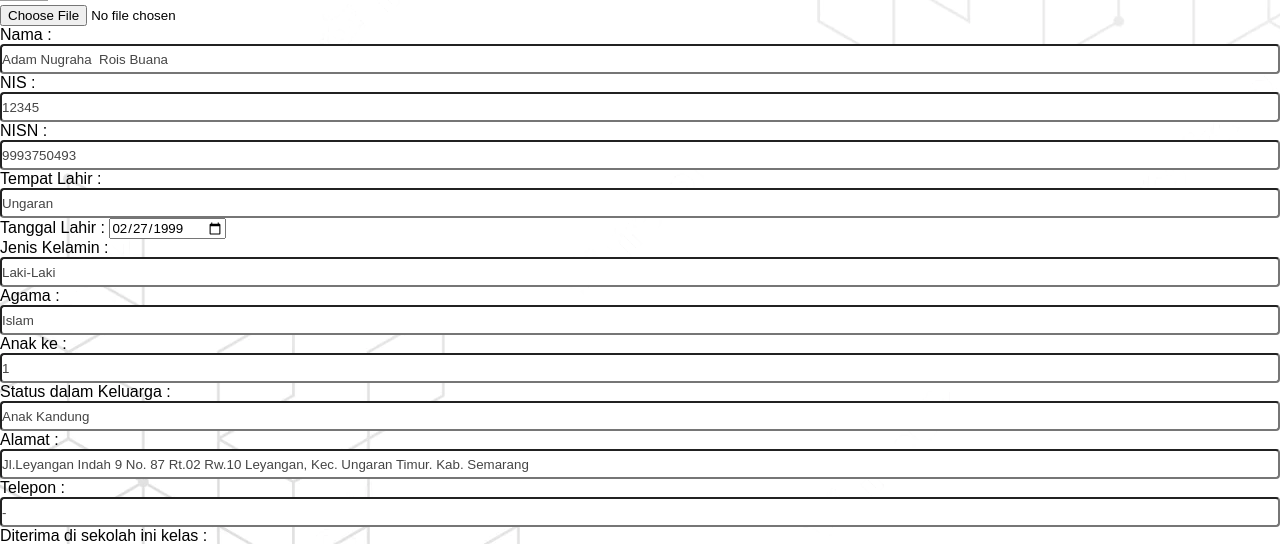
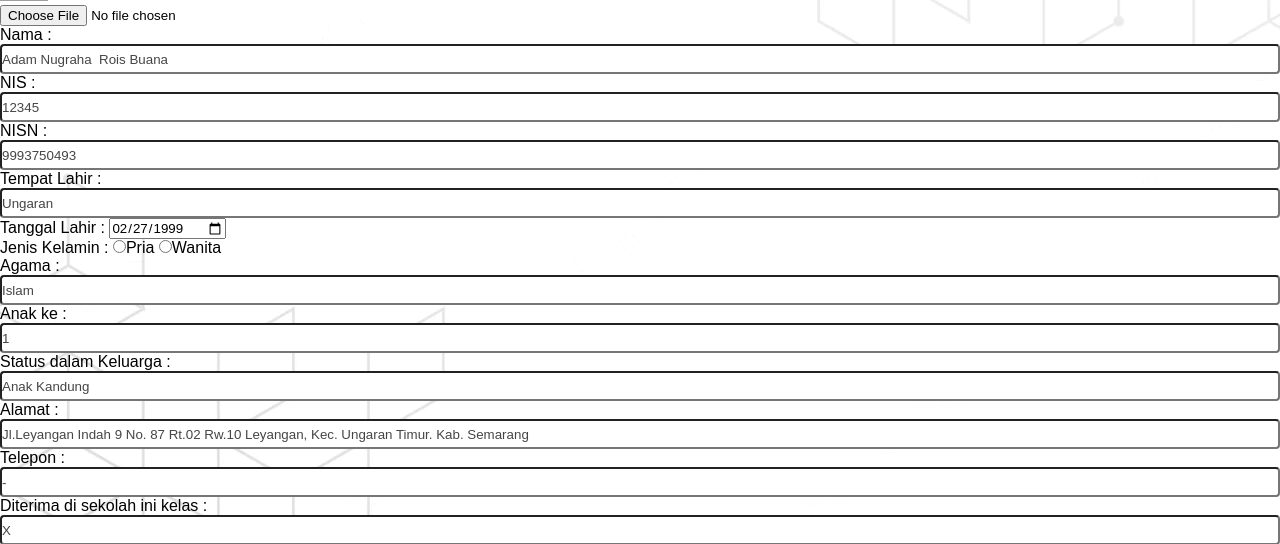
Before and after one commit to arya25092000/SMAN1Ungaran, a PHP site: page /ubah.php?id=4 in a window 1280 px wide. Shown: the part 180-724 px from the top of the page. Run offline with PHP 8.4, Linux system fonts and the light colour scheme; a user stored in the database is signed in; data comes from the database, SQL or seed files in the repository; grey boxes are pictures that could not be loaded.

Commit message:
kembali ke update sebelumnya

```diff
--- a/bukuinduk-main/bukuinduk-main/datasiswa/css/stylelogin.css
+++ b/bukuinduk-main/bukuinduk-main/datasiswa/css/stylelogin.css
@@ -57,6 +57,11 @@ a {
   width: 150px;
 }
 
+.register-login-text {
+  color: rgb(255, 255, 255);
+  font-weight: 600;
+}
+
 form {
   margin: 20px 0;
 }
--- a/bukuinduk-main/bukuinduk-main/datasiswa/input.php
+++ b/bukuinduk-main/bukuinduk-main/datasiswa/input.php
@@ -74,7 +74,6 @@ if( isset($_POST["submit"])){
 
                 <label for="gender">Jenis Kelamin : </label>
                 <input type="text" name="gender" id="gender">
-
 
                 <label for="agama">Agama : </label>
                 <input type="text" name="agama" id="agama">
--- a/bukuinduk-main/bukuinduk-main/datasiswa/login.php
+++ b/bukuinduk-main/bukuinduk-main/datasiswa/login.php
@@ -85,13 +85,15 @@ if (isset($_POST["login"])) {
             <label for="password">Password :</label>
             <input type="password" name="password" id="password">
 
+            <label for="remember">Remember Me</label>
             <input type="checkbox" name="remember" id="remember">
-            <label for="remember">Remember Me</label>
 
             <button type="submit" name="login">Login</button>
 
+            <p class="login-register-text">Belum punya akun? <a href="registrasi.php">Sign Up </a></p>
 
 </form>
  </div>
+
 </body>
 </html>
--- a/bukuinduk-main/bukuinduk-main/datasiswa/registrasi.php
+++ b/bukuinduk-main/bukuinduk-main/datasiswa/registrasi.php
@@ -33,13 +33,13 @@ if( isset($_POST["register"])){
 <form action="" method="post">
 
 
-            <label for="username">username :</label>
+            <label for="username">Username :</label>
             <input type="text" name="username" id="username">
 
-            <label for="password">password :</label>
+            <label for="password">Password :</label>
             <input type="password" name="password" id="password">
 
-            <label for="password2">konfirmasi password :</label>
+            <label for="password2">Konfirmasi Password :</label>
             <input type="password" name="password2" id="password"2>
 
             <button type="submit" name="register">Register!</button>
--- a/bukuinduk-main/bukuinduk-main/datasiswa/siswa.php
+++ b/bukuinduk-main/bukuinduk-main/datasiswa/siswa.php
@@ -116,7 +116,7 @@ if (isset($_POST["tipe"])) {
             <option value="2006">2029</option>
             <option value="2006">2030</option>
         </select>
-        <input name="cetak" value="cetak" type="submit"/>
+        <input name="cetak" value="Cetak" type="submit"/>
     </form>
    </div>
    <br><br>
--- a/bukuinduk-main/bukuinduk-main/datasiswa/ubah.php
+++ b/bukuinduk-main/bukuinduk-main/datasiswa/ubah.php
@@ -84,8 +84,9 @@ if( isset($_POST["submit"])){
             </li>
             <li>
                 <label for="gender">Jenis Kelamin : </label>
-                <input type="text" name="gender" id="gender"
-                value="<?= $siswa["gender"]; ?>">
+                <input name="gender" type="radio" value="<?= $siswa["gender"]; ?>" />Pria
+                <input name="gender" type="radio" value="<?= $siswa["gender"]; ?>" />Wanita
+
             </li>
             <li>
                 <label for="agama">Agama : </label>
```
Also changed, not shown: bukuinduk-main/bukuinduk-main/datasiswa/img/6480776d74558.png (added), bukuinduk-main/bukuinduk-main/datasiswa/img/648078f4abaf7.png (added), bukuinduk-main/bukuinduk-main/datasiswa/img/64807972824e2.png (added), bukuinduk-main/bukuinduk-main/datasiswa/img/64807a8dd5d03.png (added), bukuinduk-main/bukuinduk-main/datasiswa/img/648080e341fce.png (added).
